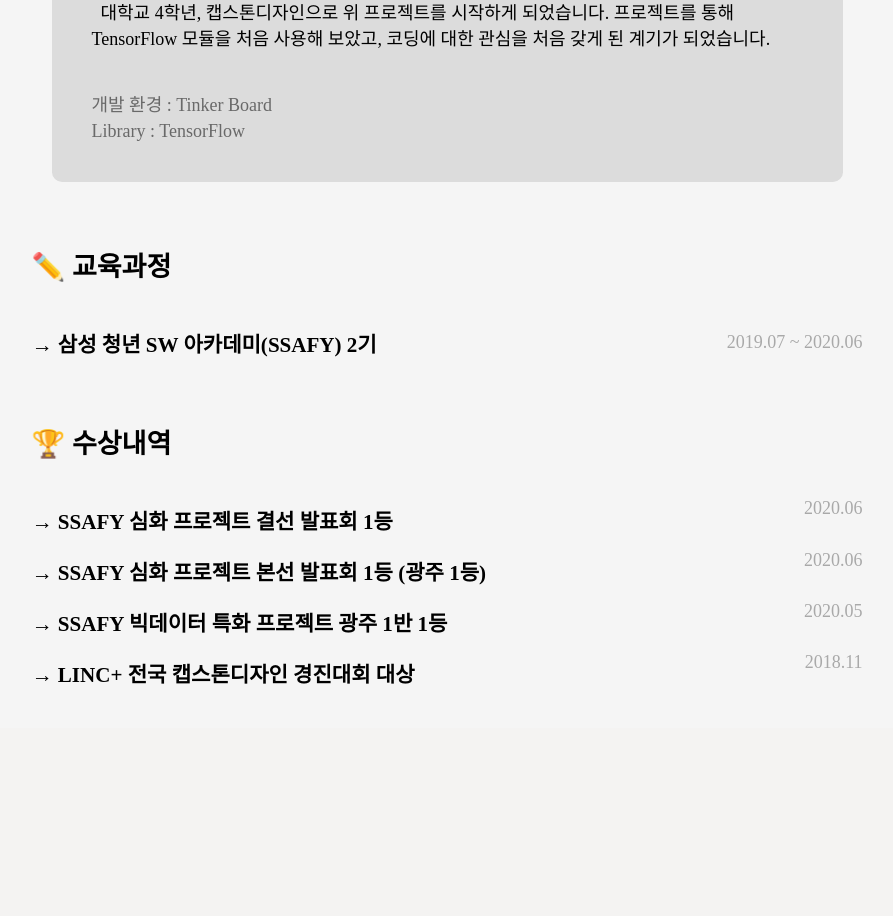
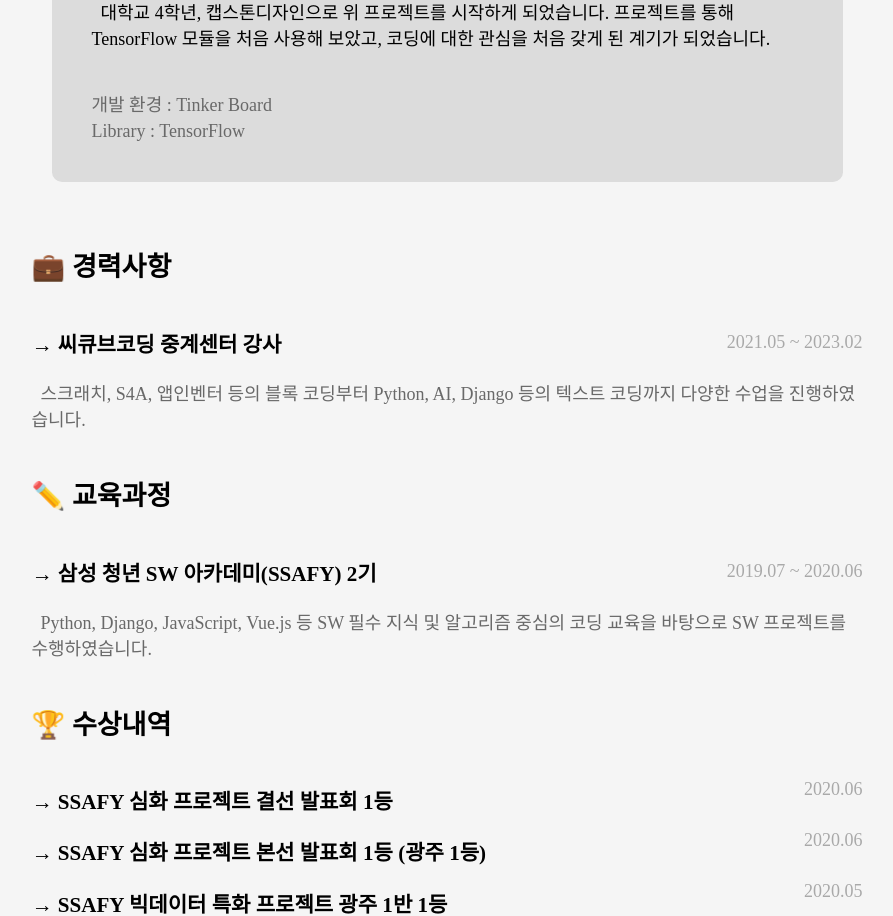
Before and after one commit to SamiCoding/django-cat-project, a Django app: page /info/ in a window 1280 px wide. Shown: the part 4908-5824 px from the top of the page, without its empty margins (193-1086 px from the left). Before the commit the page ends 5592 px from the top, so only its background shows below. Run offline with Django 4.2, Linux system fonts and the light colour scheme; some libraries are stand-ins or nearby versions; some web fonts are replaced.

Commit message:
Update portfolio

```diff
--- a/postings/templates/postings/information.html
+++ b/postings/templates/postings/information.html
@@ -213,6 +213,14 @@
     </div>
   </div>
 
+  <br>
+
+  <h2>💼 경력사항</h2>
+  <div class="education">
+    <h3>→ 씨큐브코딩 중계센터 강사</h3>
+    <div class="education_date">2021.05 ~ 2023.02</div>
+  </div>
+  <div class="education_info">&nbsp;&nbsp;스크래치, S4A, 앱인벤터 등의 블록 코딩부터 Python, AI, Django 등의 텍스트 코딩까지 다양한 수업을 진행하였습니다.</div>
 
   <br>
 
@@ -221,6 +229,7 @@
     <h3>→ 삼성 청년 SW 아카데미(SSAFY) 2기</h3>
     <div class="education_date">2019.07 ~ 2020.06</div>
   </div>
+  <div class="education_info">&nbsp;&nbsp;Python, Django, JavaScript, Vue.js 등 SW 필수 지식 및 알고리즘 중심의 코딩 교육을 바탕으로 SW 프로젝트를 수행하였습니다.</div>
 
   <br>
 
--- a/static/css/postings/information.css
+++ b/static/css/postings/information.css
@@ -98,6 +98,10 @@
   color: DarkGray;
 }
 
+.education_info {
+  color: DimGray;
+}
+
 .awards {
   display: flex;
   flex-direction: row;
```
